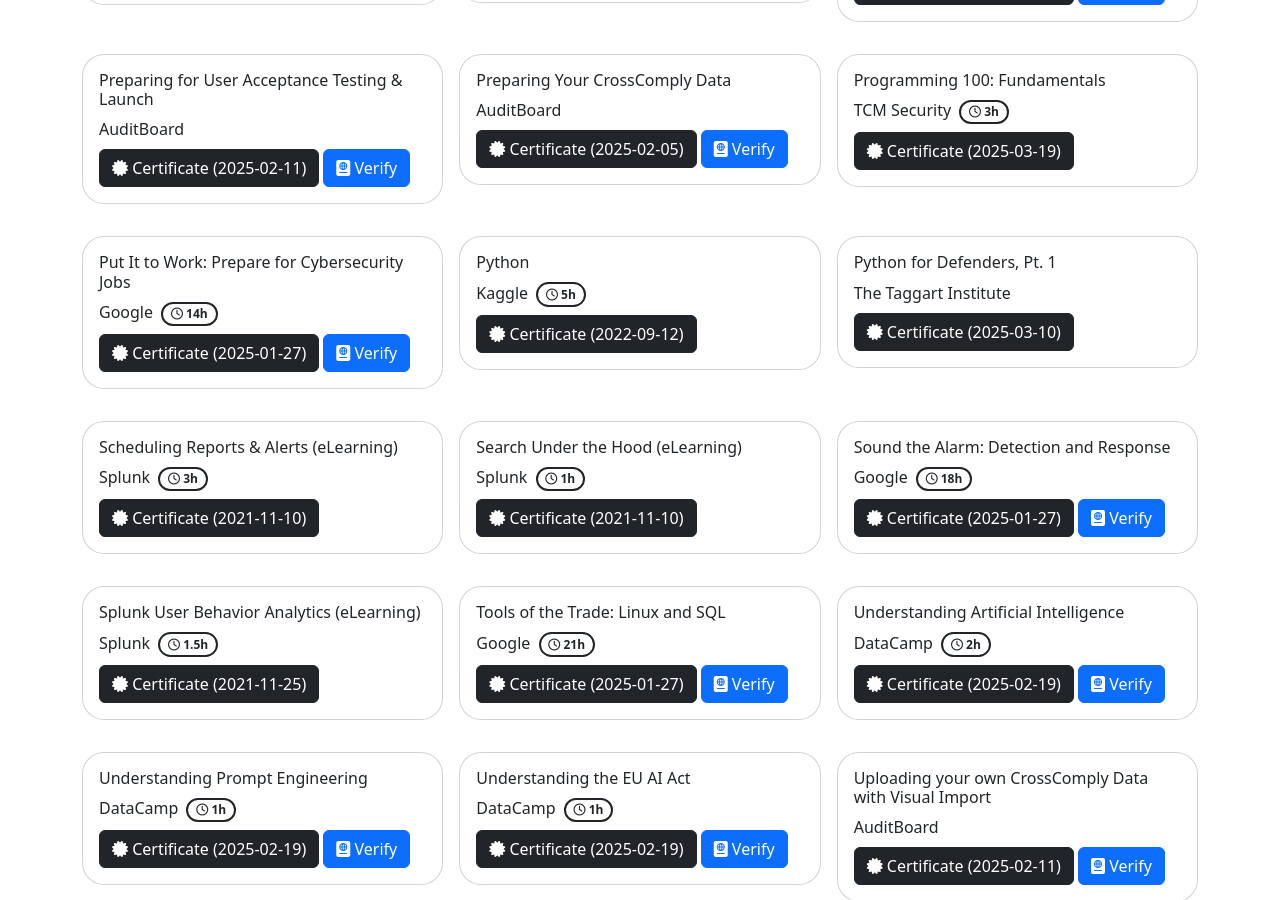
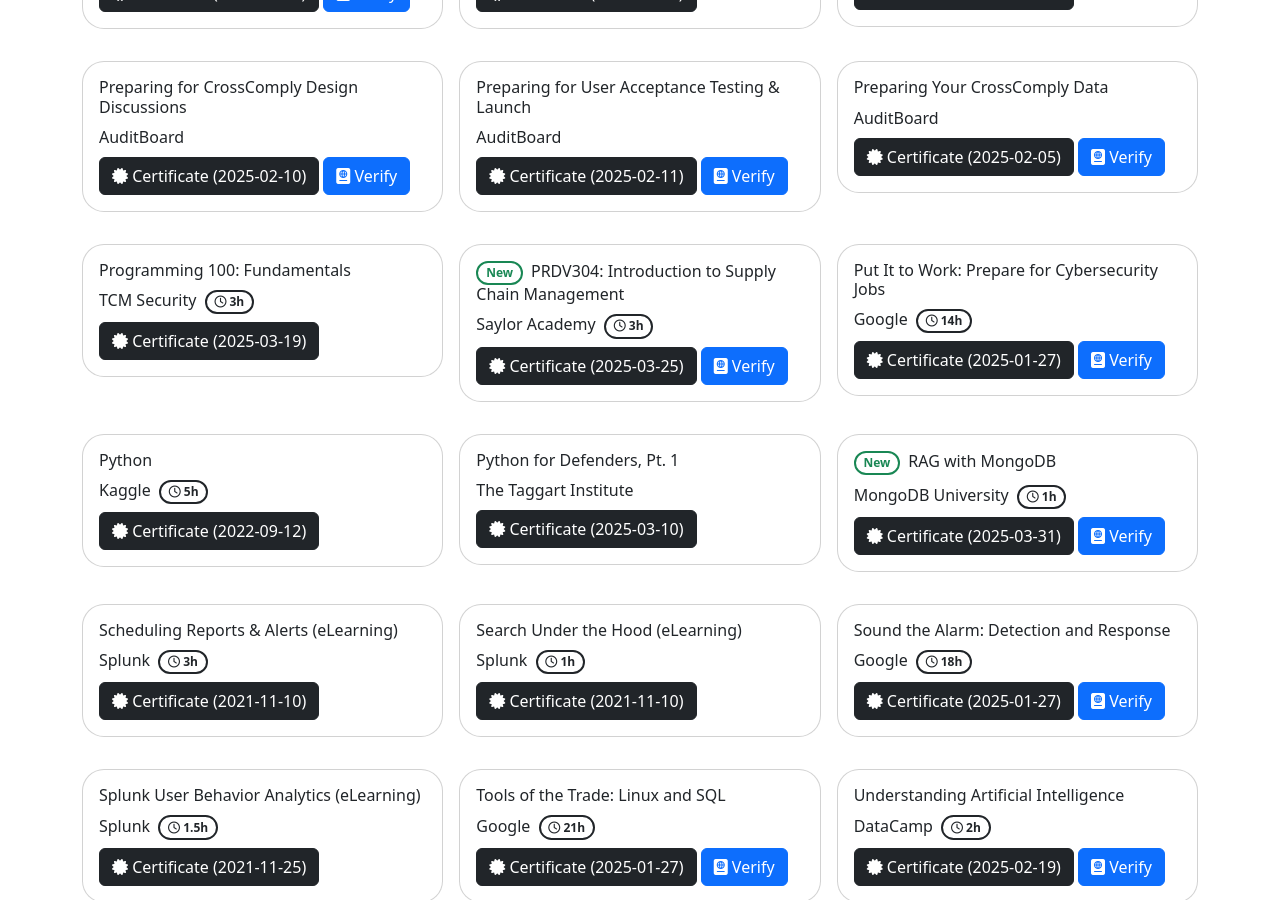
Before and after one commit to jeandecian/info, a Jekyll site: the page built from _pages/learning.md, in a window 1280 px wide and 900 px high, scrolled down 3691 px. Built offline with Jekyll 4.4.1, drawn with Linux system fonts in a browser that asks for light colours; nearby versions of some CDN libraries; some of the changed text lies outside the part shown.

Commit message:
add march 2025 learnings

```diff
--- a/_data/learning.yml
+++ b/_data/learning.yml
@@ -5,6 +5,14 @@
   certificate-id: w6onewnwbp7z
   certificate-extension: pdf
   certificate-verification-url: https://verify.skilljar.com/c/
+
+- name: Advanced Schema Patterns and Antipatterns
+  provider: MongoDB University
+  hours: 1
+  date: 2025-03-31
+  certificate-id: E4BlCYdwSUCT_bqL3MqSCA
+  certificate-extension: pdf
+  certificate-verification-url: https://learn.mongodb.com/c/
 
 - name: AI Ethics
   provider: DataCamp
@@ -526,6 +534,14 @@
   certificate-extension: pdf
   certificate-verification-url:
 
+- name: "PRDV304: Introduction to Supply Chain Management"
+  provider: Saylor Academy
+  hours: 3
+  date: 2025-03-25
+  certificate-id: 0165344137JD
+  certificate-extension: pdf
+  certificate-verification-url: https://learn.saylor.org/admin/tool/certificate/index.php?code=
+
 - name: "Put It to Work: Prepare for Cybersecurity Jobs"
   provider: Google
   hours: 14
@@ -549,6 +565,14 @@
   certificate-id: cert_vwcrwfyy
   certificate-extension: pdf
   certificate-verification-url:
+
+- name: RAG with MongoDB
+  provider: MongoDB University
+  hours: 1
+  date: 2025-03-31
+  certificate-id: Ed1yLIzSTaWDJuycGXSZXA
+  certificate-extension: pdf
+  certificate-verification-url: https://learn.mongodb.com/c/
 
 - name: Scheduling Reports & Alerts (eLearning)
   provider: Splunk
```
Also changed, not shown: 3 other files.
